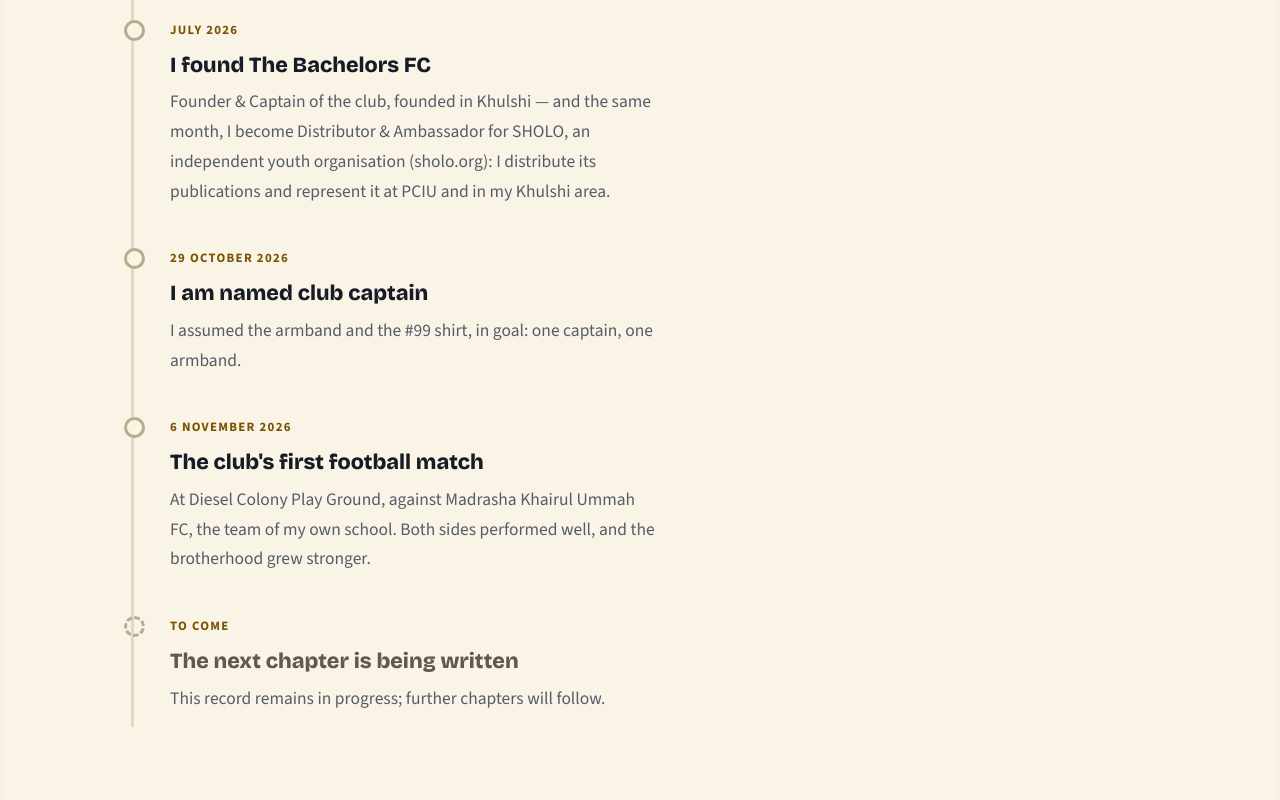
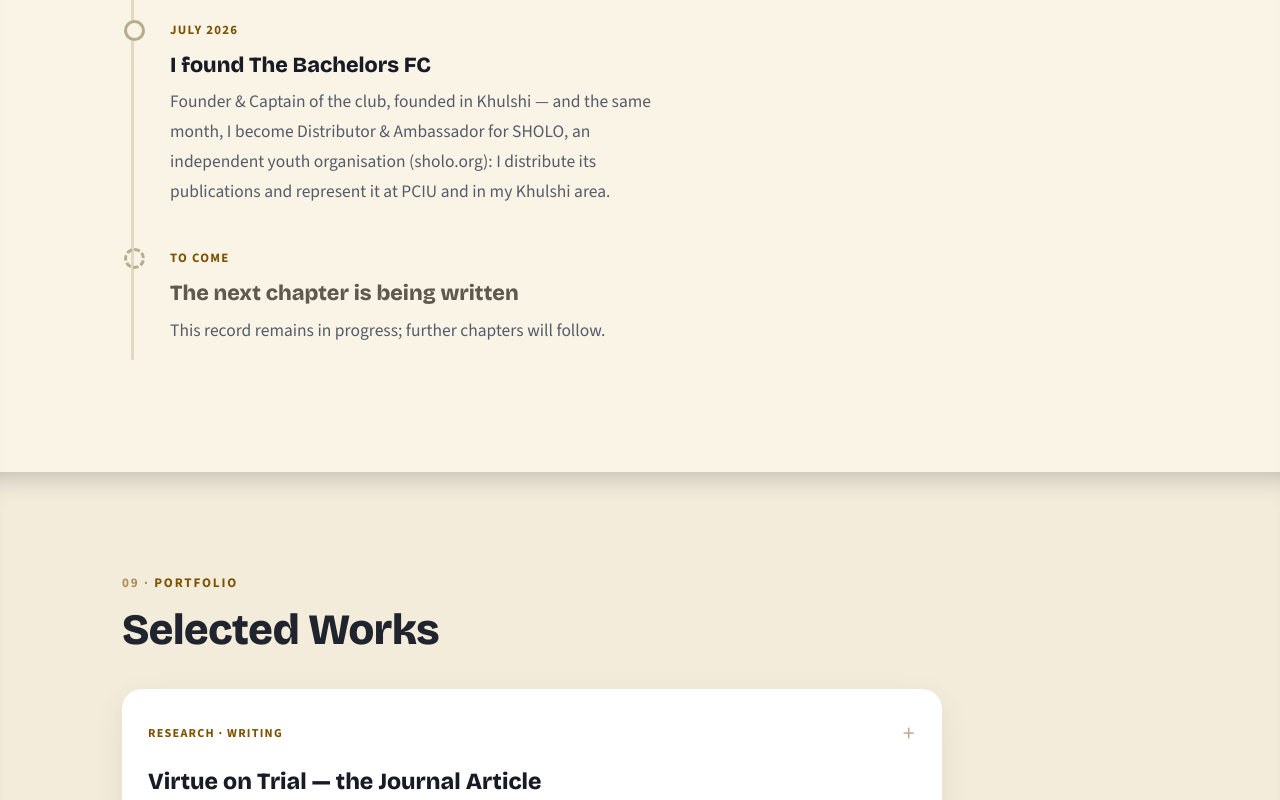
Before and after one commit to thebachelorsfc/saidul-mostafa-chowdhury, a plain HTML site: page index.html in a window 1280 px wide. Shown: the part 9372-10172 px from the top of the page. Drawn offline with nearby package versions, Linux system fonts and the light colour scheme.

Commit message:
Remove last two timeline entries (captain, first match)

```diff
--- a/index.html
+++ b/index.html
@@ -790,16 +790,6 @@
               <div class="tl-title" data-i18n="tl4T">I found The Bachelors FC</div>
               <p class="tl-desc" data-i18n="tl4S">Founder &amp; Captain of the club, founded in Khulshi — and the same month, I become Distributor &amp; Ambassador for SHOLO, an independent youth organisation (sholo.org): I distribute its publications and represent it at PCIU and in my Khulshi area.</p>
             </button>
-            <button class="tl-node" type="button">
-              <span class="tl-date" data-i18n="tl6D">29 October 2026</span>
-              <div class="tl-title" data-i18n="tl6T">I am named club captain</div>
-              <p class="tl-desc" data-i18n="tl6S">I assumed the armband and the #99 shirt, in goal: one captain, one armband.</p>
-            </button>
-            <button class="tl-node" type="button">
-              <span class="tl-date" data-i18n="tl7D">6 November 2026</span>
-              <div class="tl-title" data-i18n="tl7T">The club's first football match</div>
-              <p class="tl-desc" data-i18n="tl7S">At Diesel Colony Play Ground, against Madrasha Khairul Ummah FC, the team of my own school. Both sides performed well, and the brotherhood grew stronger.</p>
-            </button>
             <div class="tl-node end">
               <span class="tl-date" data-i18n="tl9D">To come</span>
               <div class="tl-title" data-i18n="tl9T">The next chapter is being written</div>
```
